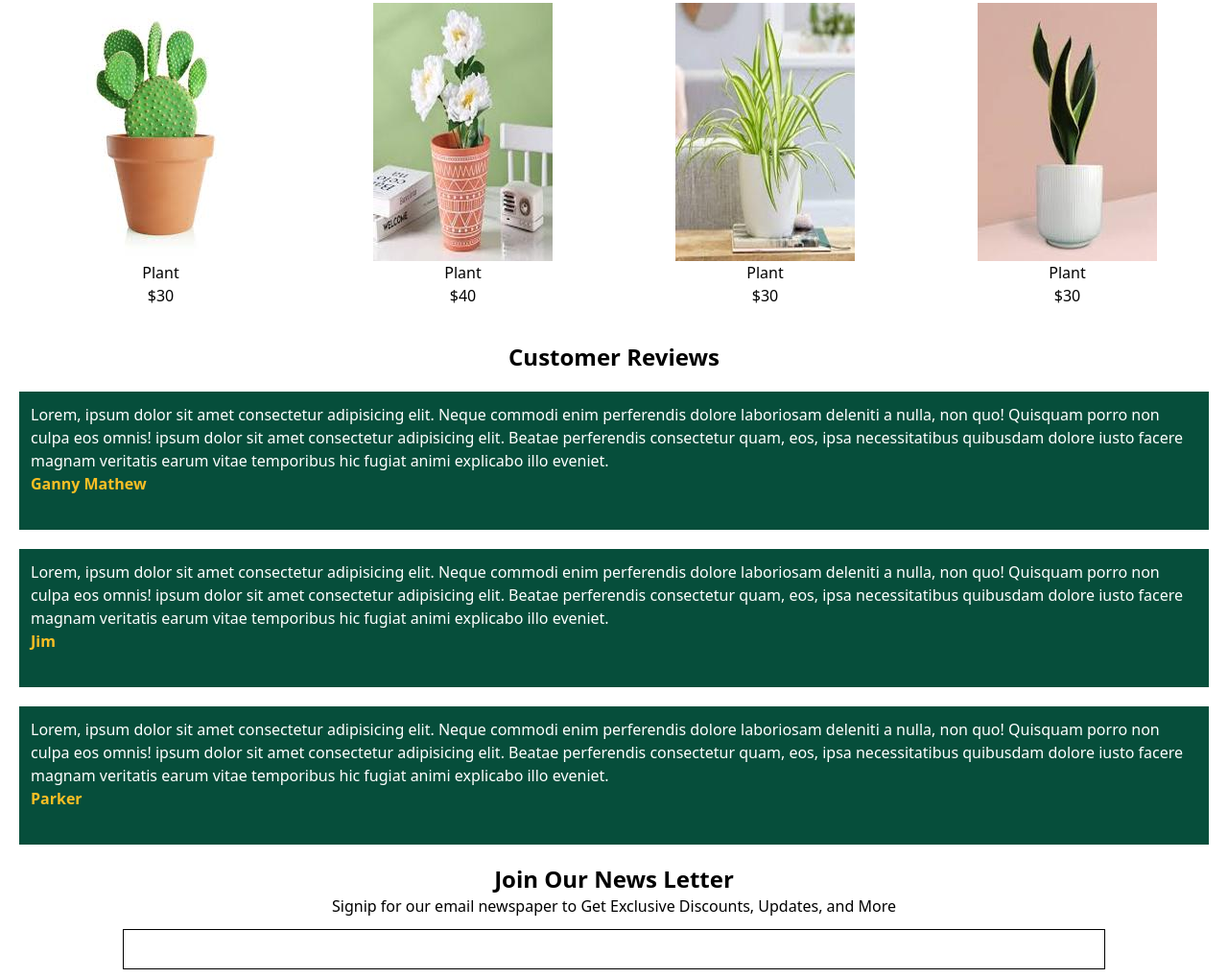
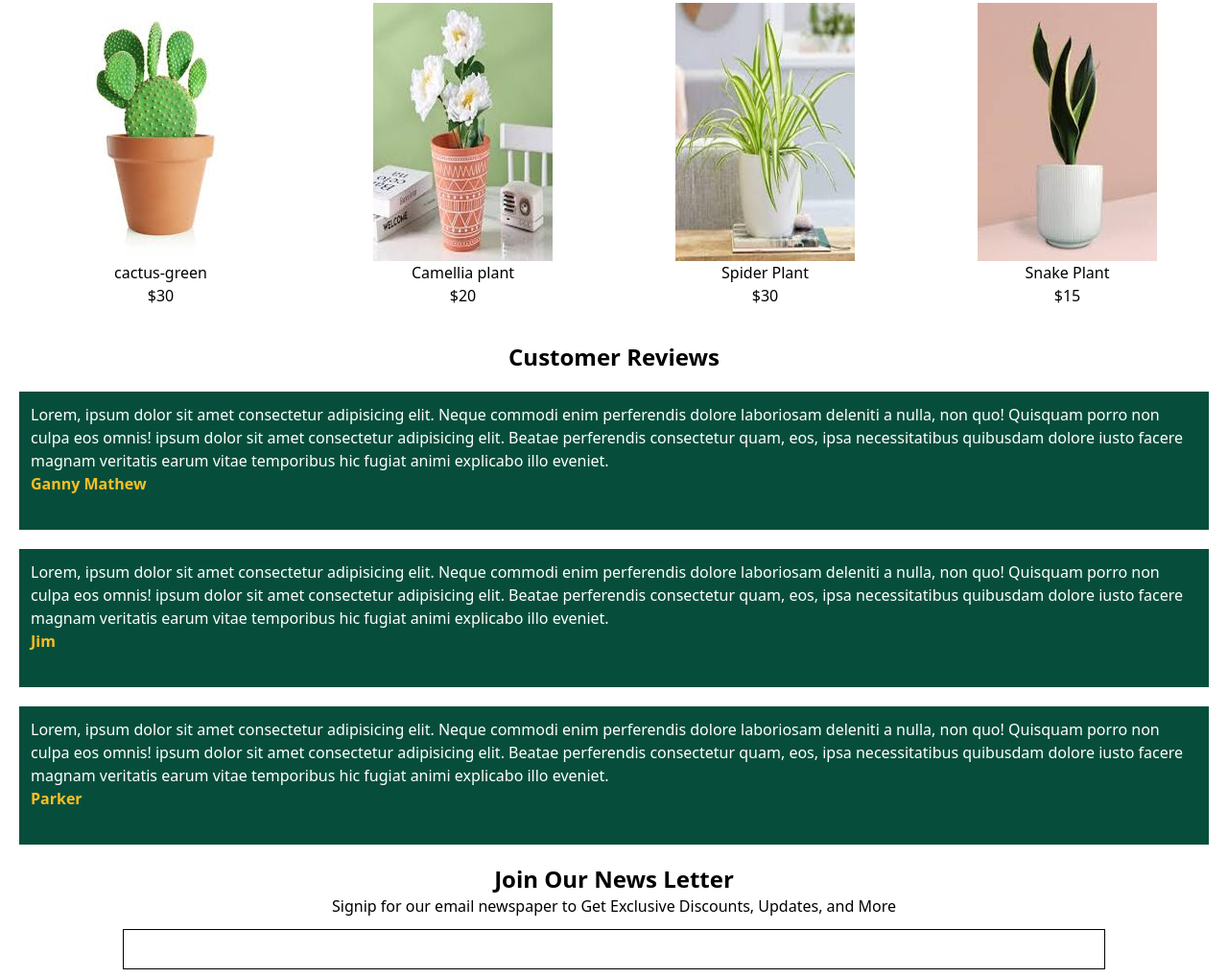
Before and after one commit to JaikanthxDev/Greenden-Tailwind, a plain HTML site: page index.html in a window 1280 px wide. Shown: the part 882-1901 px from the top of the page at 96% size. Drawn offline with nearby package versions, Linux system fonts and the light colour scheme.

Commit message:
file updated

```diff
--- a/index.html
+++ b/index.html
@@ -110,26 +110,26 @@
      <div class="grid grid-cols-2 md:grid-cols-4 mt-5 gap-3">
        <div class=>
           <img src="./image/cactus1.jpg" class="inline hover:shadow-xl transform hover:-translate-y-2" alt="">
-          <h1>Plant</h1>
+          <h1>cactus-green</h1>
           <p>$30</p>
        </div>
 
        <div>
           <img src="./image/white plant_resized.jpg" class="inline hover:shadow-xl transform hover:-translate-y-2" alt="">
-          <h1>Plant</h1>
-          <p>$40</p>
+          <h1>Camellia plant</h1>
+          <p>$20</p>
        </div>
 
        <div>
           <img src="./image/spider1_resized.jpg" class="inline hover:shadow-xl transform hover:-translate-y-2" alt="">
-          <h1>Plant</h1>
+          <h1>Spider Plant</h1>
           <p>$30</p>
        </div>
 
        <div>
           <img src="./image/snakeplant1_resized.jpg" class="inline hover:shadow-xl transform hover:-translate-y-2" alt="">
-          <h1>Plant</h1>
-          <p>$30</p>
+          <h1>Snake Plant</h1>
+          <p>$15</p>
        </div>
 
 
```
